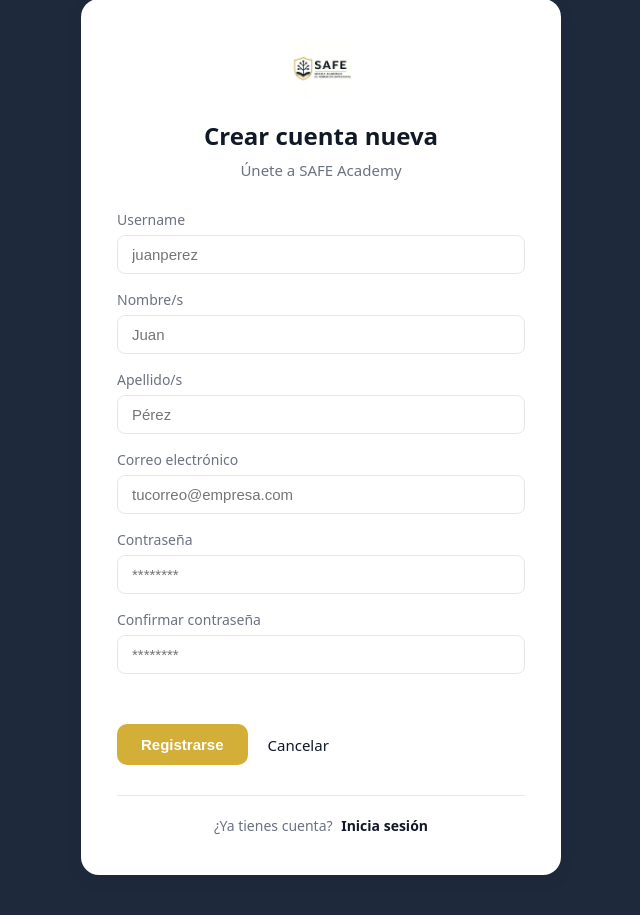
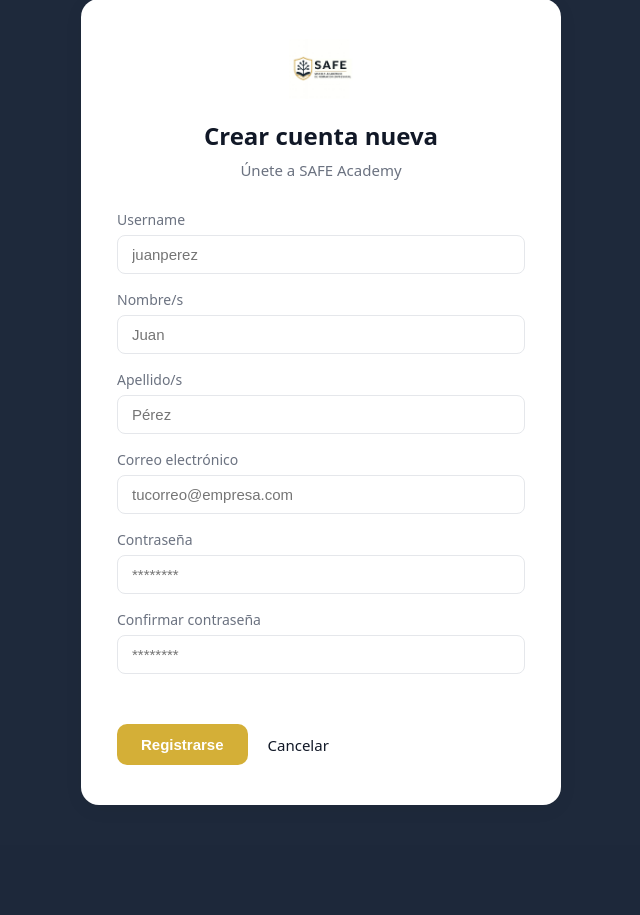
Before and after one commit to TommyBermu/error404, a Django app: page /signup/ in a window 1280 px wide. Shown: the part 102-1017 px from the top of the page, without its empty margins (319-959 px from the left). After the commit the page ends 907 px from the top, so only its background shows below. Run offline with Django 5.2, Linux system fonts and the light colour scheme.

Commit message:
Correccion Login - SignUp
Se quito el boton de  No tienes cuenta?

```diff
--- a/Proyecto/SAFE/accounts/templates/accounts/login.html
+++ b/Proyecto/SAFE/accounts/templates/accounts/login.html
@@ -39,9 +39,7 @@
           <button class="btn btn-gold btn-full">Iniciar sesión</button>
         </div>
 
-        <div class="auth-links">
-            <a href="{% url 'to_signup' %}" class="link-bold">Crear cuenta nueva</a>
-        </div>
+
 
       </form>
     </div>
--- a/Proyecto/SAFE/accounts/templates/accounts/sign_up.html
+++ b/Proyecto/SAFE/accounts/templates/accounts/sign_up.html
@@ -63,10 +63,7 @@
           <a href="{% url 'log' %}" class="btn-cancel">Cancelar</a>
         </div>
 
-        <div class="footer-link">
-            <span>¿Ya tienes cuenta?</span>
-            <a href="{% url 'login' %}" class="link-bold">Inicia sesión</a>
-        </div>
+
 
       </form>
     </div>
```
